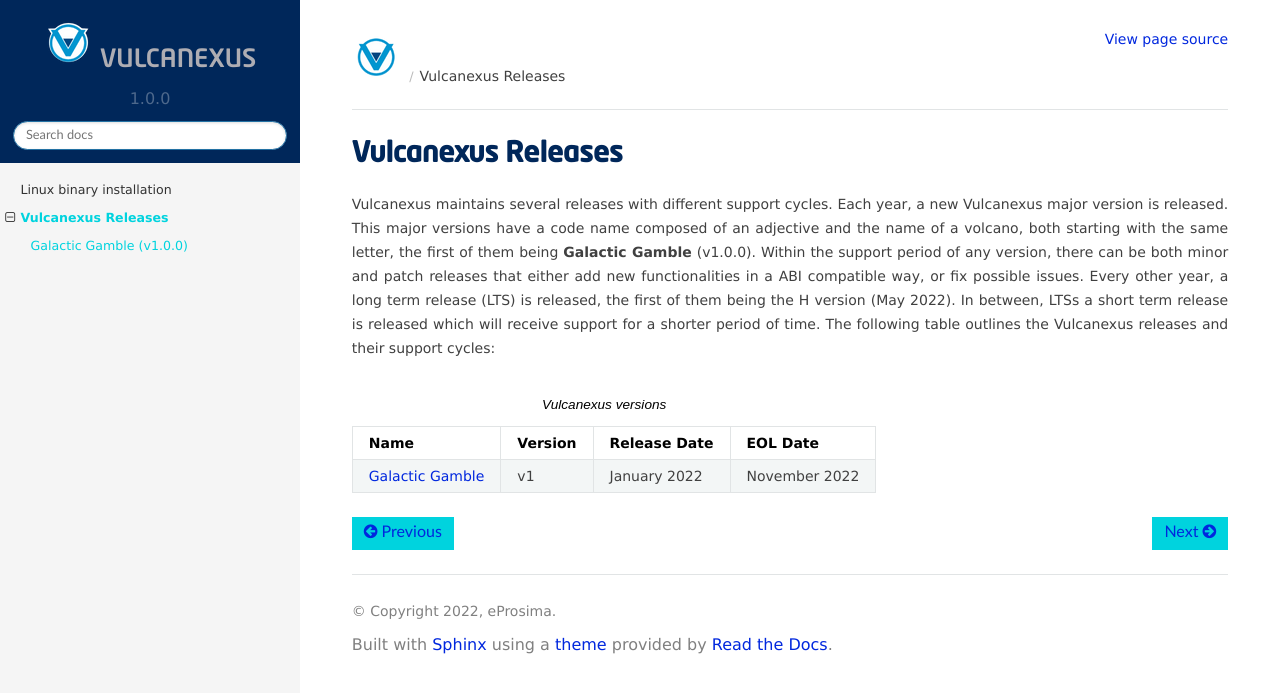
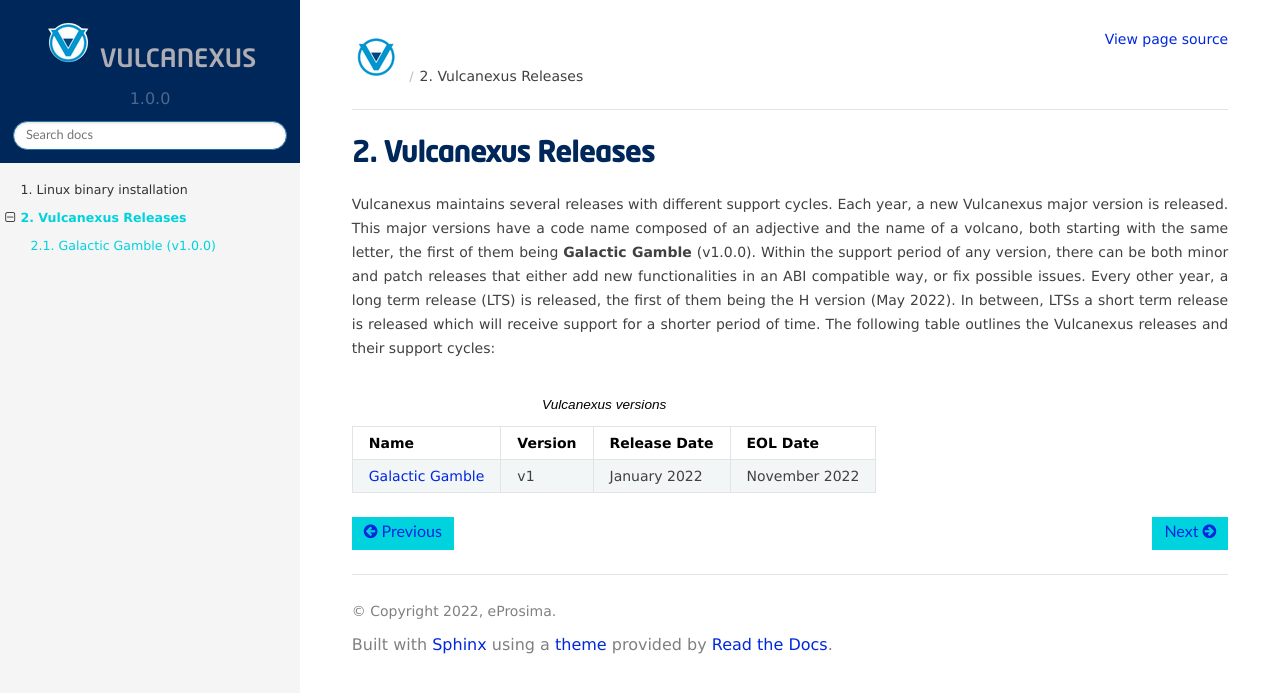
Before and after one commit to eProsima/vulcanexus, a Sphinx documentation site: the page built from docs/rst/notes/notes.rst, in a window 1280 px wide. Shown: the top 693 px of the page. Built offline with Sphinx 7.4.7 and the Read the Docs theme 2.0.0, drawn with Linux system fonts in a browser that asks for light colours.

Commit message:
Refs 13308: Apply suggestions
Signed-off-by: Eduardo Ponz <eduardoponz@eprosima.com>

```diff
--- a/docs/index.rst
+++ b/docs/index.rst
@@ -18,6 +18,7 @@
 .. toctree::
    :maxdepth: 2
    :hidden:
+   :numbered: 5
 
    /rst/installation/linux_installation
    /rst/notes/notes
--- a/docs/rst/notes/notes.rst
+++ b/docs/rst/notes/notes.rst
@@ -6,7 +6,7 @@
 Vulcanexus maintains several releases with different support cycles.
 Each year, a new Vulcanexus major version is released.
 This major versions have a code name composed of an adjective and the name of a volcano, both starting with the same letter, the first of them being **Galactic Gamble** (v1.0.0).
-Within the support period of any version, there can be both minor and patch releases that either add new functionalities in a ABI compatible way, or fix possible issues.
+Within the support period of any version, there can be both minor and patch releases that either add new functionalities in an ABI compatible way, or fix possible issues.
 Every other year, a long term release (LTS) is released, the first of them being the H version (May 2022).
 In between, LTSs a short term release is released which will receive support for a shorter period of time.
 The following table outlines the Vulcanexus releases and their support cycles:
```
